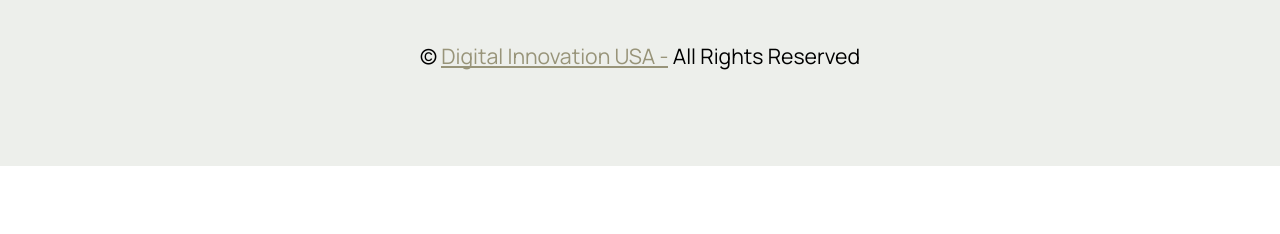
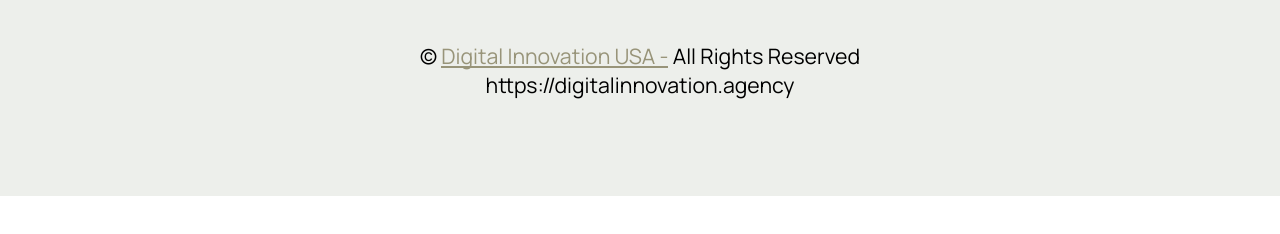
Before and after one commit to 2tlogistics/rejuvenance, a plain HTML site: page index.html in a window 1280 px wide. Shown: the part 11552-11786 px from the top of the page. Drawn offline with Linux system fonts and the light colour scheme; files whose address does not match are found by name; a web font is replaced by a local one.

Commit message:
Update index.html

```diff
--- a/index.html
+++ b/index.html
@@ -820,7 +820,8 @@
             </div>
             <div class="col-12 mt-5">
                 <p class="mbr-fonts-style copyright display-7">
-                    © <a href="https://digitalinnovation.agency" class="text-primary">Digital Innovation USA -</a> All Rights Reserved
+                    © <a href="https://digitalinnovation.agency" class="text-primary">Digital Innovation USA -</a> All Rights Reserved<br>
+			<a>https://digitalinnovation.agency</a>
                 </p>
             </div>
         </div>
```
